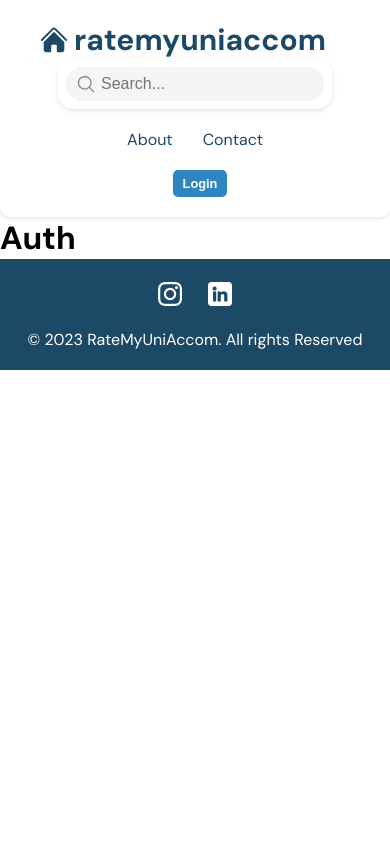
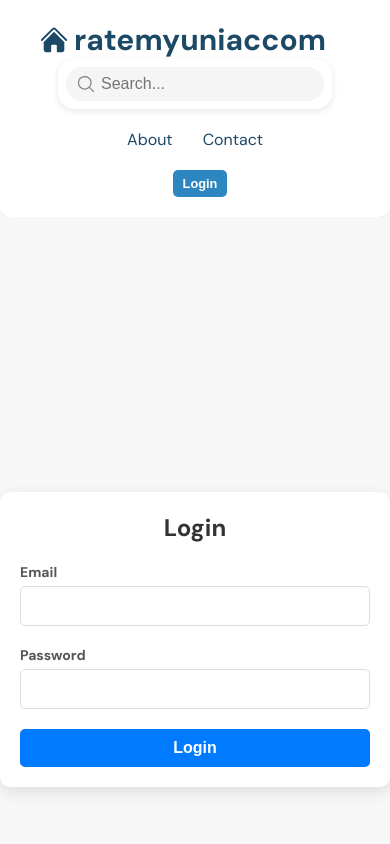
Before and after one commit to RateMyUniAccommodation/front-end, a React (Vite) app: page /auth in a window 390 px wide. Shown: the top 844 px of the page. Built offline with nearby package versions, Linux system fonts and the light colour scheme.

Commit message:
login form

```diff
--- a/src/pages/Auth/Auth.jsx
+++ b/src/pages/Auth/Auth.jsx
@@ -1,7 +1,128 @@
-import React from "react";
+import React, { useReducer } from "react";
+import styles from "./Auth.module.css";
+
+const initialState = {
+  email: "",
+  password: "",
+  isSubmitting: false,
+  errorMessage: null,
+};
+
+const reducer = (state, action) => {
+  switch (action.type) {
+    case "SET_EMAIL":
+      return {
+        ...state,
+        email: action.payload.email,
+      };
+    case "SET_PASSWORD":
+      return {
+        ...state,
+        password: action.payload.password,
+      };
+    case "LOGIN_REQUEST":
+      return {
+        ...state,
+        isSubmitting: true,
+        errorMessage: null,
+      };
+    case "LOGIN_SUCCESS":
+      return {
+        ...state,
+        isSubmitting: false,
+      };
+    case "LOGIN_FAILURE":
+      return {
+        ...state,
+        isSubmitting: false,
+        errorMessage: action.payload.errorMessage,
+      };
+    default:
+      return state;
+  }
+};
 
 const Auth = () => {
-  return <h1>Auth</h1>;
+  const [state, dispatch] = useReducer(reducer, initialState);
+
+  const handleEmailChange = (event) => {
+    dispatch({
+      type: "SET_EMAIL",
+      payload: { email: event.target.value },
+    });
+  };
+
+  const handlePasswordChange = (event) => {
+    dispatch({
+      type: "SET_PASSWORD",
+      payload: { password: event.target.value },
+    });
+  };
+
+  const handleSubmit = (event) => {
+    event.preventDefault();
+    dispatch({ type: "LOGIN_REQUEST" });
+
+    // Simulate API request
+    setTimeout(() => {
+      if (state.email === "test@test.com" && state.password === "password") {
+        dispatch({ type: "LOGIN_SUCCESS" });
+      } else {
+        dispatch({
+          type: "LOGIN_FAILURE",
+          payload: { errorMessage: "Invalid email or password" },
+        });
+      }
+    }, 2000);
+  };
+
+  return (
+    <div className={styles["login-container"]}>
+      <form className={styles["login-form"]} onSubmit={handleSubmit}>
+        <h1 className={styles["login-title"]}>Login</h1>
+        {state.errorMessage && (
+          <div className={styles["login-error"]}>{state.errorMessage}</div>
+        )}
+        <div className={styles["login-input-container"]}>
+          <label htmlFor="email" className={styles["login-label"]}>
+            Email
+          </label>
+          <input
+            id="email"
+            type="email"
+            name="email"
+            className={styles["login-input"]}
+            value={state.email}
+            onChange={handleEmailChange}
+            required
+          />
+        </div>
+        <div className={styles["login-input-container"]}>
+          <label htmlFor="password" className={styles["login-label"]}>
+            Password
+          </label>
+          <input
+            id="password"
+            type="password"
+            name="password"
+            className={styles["login-input"]}
+            value={state.password}
+            onChange={handlePasswordChange}
+            required
+          />
+        </div>
+        <button
+          type="submit"
+          className={`${styles["login-submit"]} ${
+            state.isSubmitting ? styles["login-submitting"] : ""
+          }`}
+          disabled={state.isSubmitting}
+        >
+          {state.isSubmitting ? "Logging in..." : "Login"}
+        </button>
+      </form>
+    </div>
+  );
 };
 
 export default Auth;
--- /dev/null
+++ b/src/pages/Auth/Auth.module.css
@@ -0,0 +1,88 @@
+/* Styles.module.css */
+
+.login-container {
+  display: flex;
+  justify-content: center;
+  align-items: center;
+  height: 100vh;
+  background-color: #f7f7f7;
+}
+
+.login-form {
+  display: flex;
+  flex-direction: column;
+  align-items: center;
+  justify-content: center;
+  width: 350px;
+  padding: 40px;
+  background-color: #fff;
+  border-radius: 10px;
+  box-shadow: 0px 5px 15px rgba(0, 0, 0, 0.1);
+}
+
+.login-title {
+  margin-top: 0;
+  margin-bottom: 20px;
+  font-size: 24px;
+  font-weight: bold;
+  color: #333;
+  text-align: center;
+}
+
+.login-input-container {
+  width: 100%;
+  margin-bottom: 20px;
+}
+
+.login-label {
+  display: block;
+  margin-bottom: 5px;
+  font-size: 14px;
+  font-weight: bold;
+  color: #555;
+}
+
+.login-input {
+  width: 100%;
+  padding: 10px;
+  border: 1px solid #ddd;
+  border-radius: 5px;
+  font-size: 16px;
+  color: #333;
+}
+
+.login-submit {
+  width: 100%;
+  padding: 10px;
+  border: none;
+  border-radius: 5px;
+  background-color: #007bff;
+  font-size: 16px;
+  font-weight: bold;
+  color: #fff;
+  cursor: pointer;
+  transition: background-color 0.2s ease-in-out;
+}
+
+.login-submit:hover {
+  background-color: #0069d9;
+}
+
+.login-submitting {
+  background-color: #ccc;
+  cursor: not-allowed;
+}
+
+.login-error {
+  margin-bottom: 20px;
+  color: #f00;
+  font-weight: bold;
+  text-align: center;
+}
+
+@media only screen and (max-width: 400px) {
+  .login-form {
+    width: 100%;
+    padding: 20px;
+  }
+}
```
